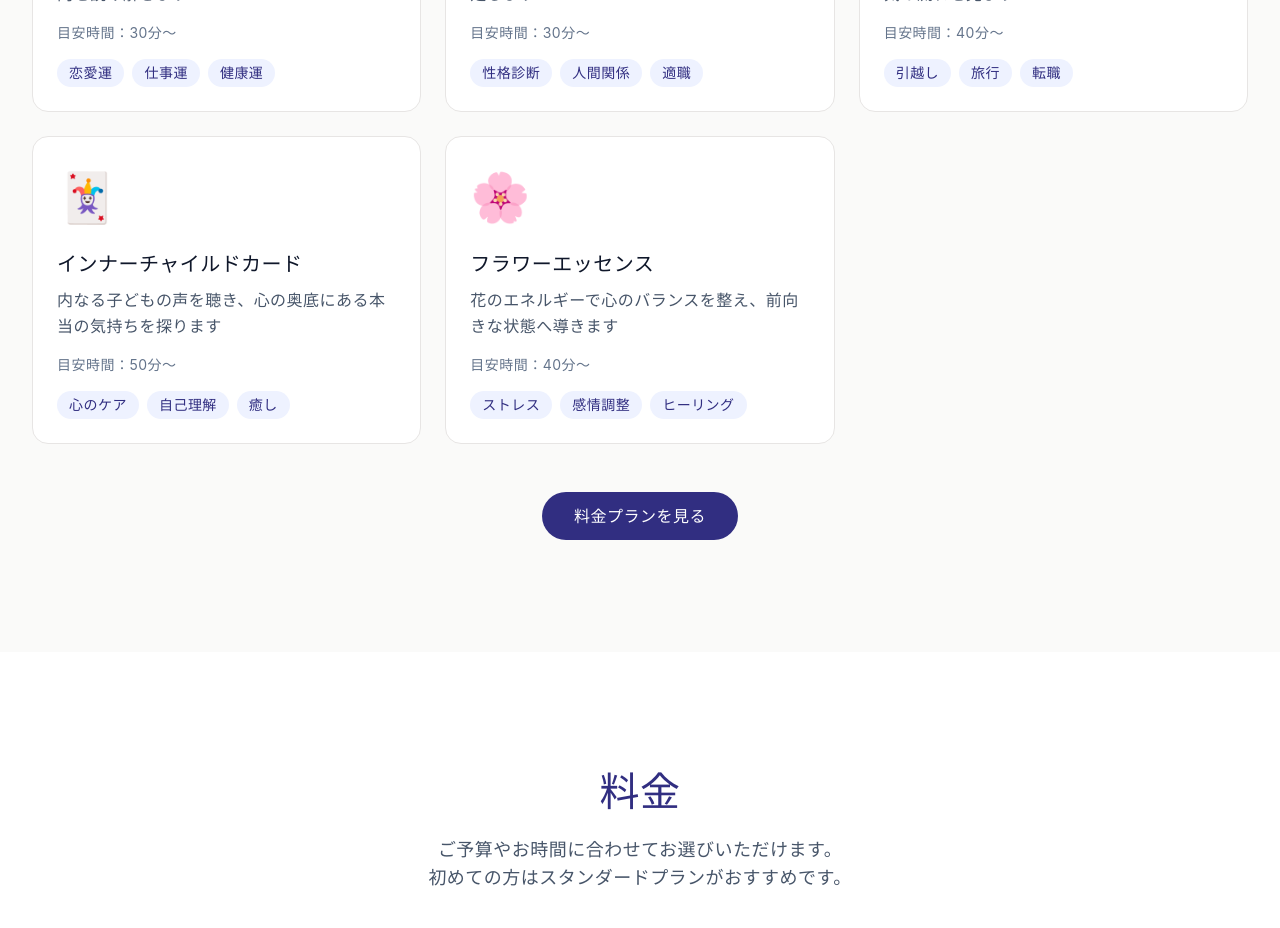
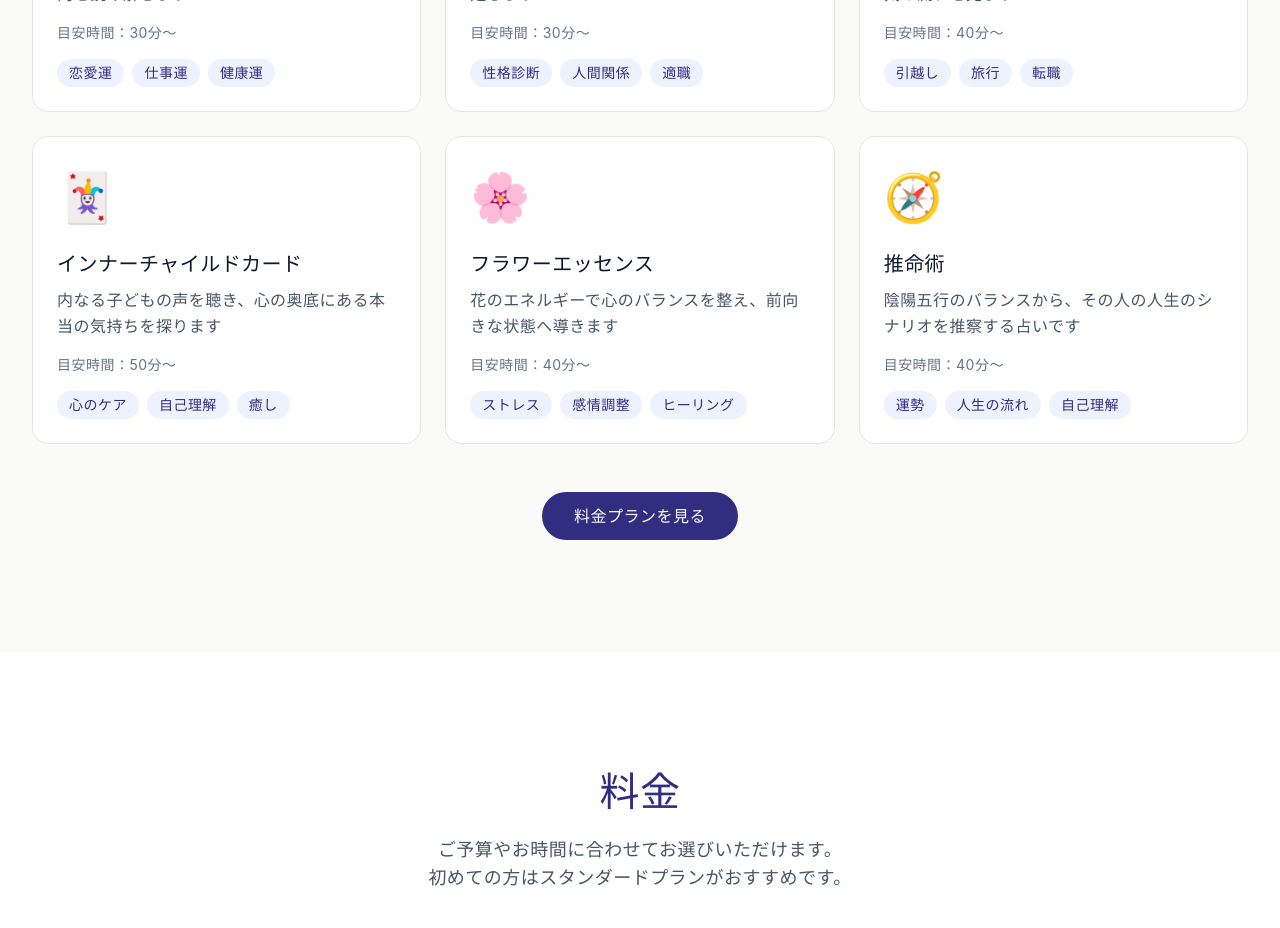
Before and after one commit to Y-2G/uranailala, a Next.js app: page / in a window 1280 px wide. Shown: the part 1300-2228 px from the top of the page. Built offline with nearby package versions, Linux system fonts and the light colour scheme; no server answers.

Commit message:
Add suimei divination menu item

```diff
--- a/src/components/Menu.tsx
+++ b/src/components/Menu.tsx
@@ -38,6 +38,13 @@ export function Menu() {
       description: '花のエネルギーで心のバランスを整え、前向きな状態へ導きます',
       duration: '40分〜',
       tags: ['ストレス', '感情調整', 'ヒーリング'],
+    },
+    {
+      name: '推命術',
+      icon: '🧭',
+      description: '陰陽五行のバランスから、その人の人生のシナリオを推察する占いです',
+      duration: '40分〜',
+      tags: ['運勢', '人生の流れ', '自己理解'],
     },
   ];
 
```
